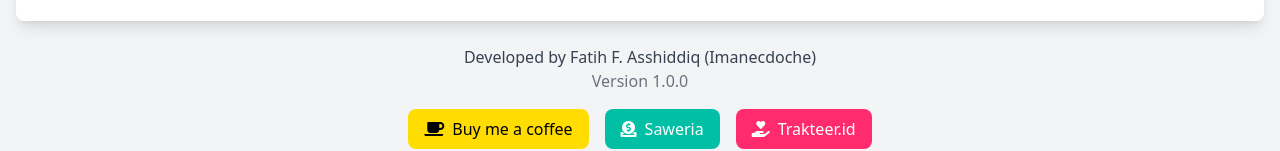
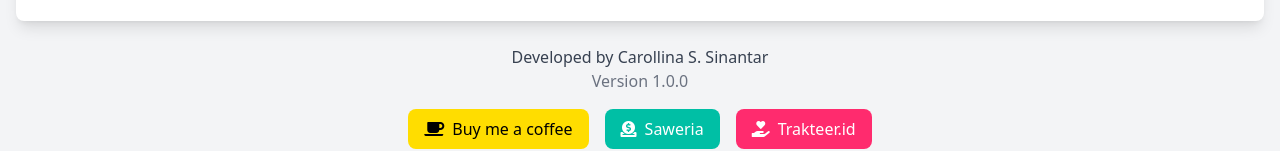
Before and after one commit to imanecdoche/myapp1, a plain HTML site: page index.html in a window 1280 px wide. Shown: the part 531-682 px from the top of the page. Drawn offline with nearby package versions, Linux system fonts and the light colour scheme.

Commit message:
Update index.html

```diff
--- a/index.html
+++ b/index.html
@@ -138,7 +138,7 @@
             </div>
         </div>
         <div class="text-center mt-6">
-            <p class="text-gray-700 dark:text-gray-300">Developed by Fatih F. Asshiddiq (Imanecdoche)</p>
+            <p class="text-gray-700 dark:text-gray-300">Developed by Carollina S. Sinantar</p>
             <p class="text-gray-500 dark:text-gray-400">Version 1.0.0</p>
             <div class="flex flex-col md:flex-row justify-center space-y-2 md:space-y-0 md:space-x-4 mt-4">
                 <a href="https://buymeacoffee.com/imanecdoche" class="btn-coffee px-4 py-2 rounded-lg flex items-center justify-center">
```
